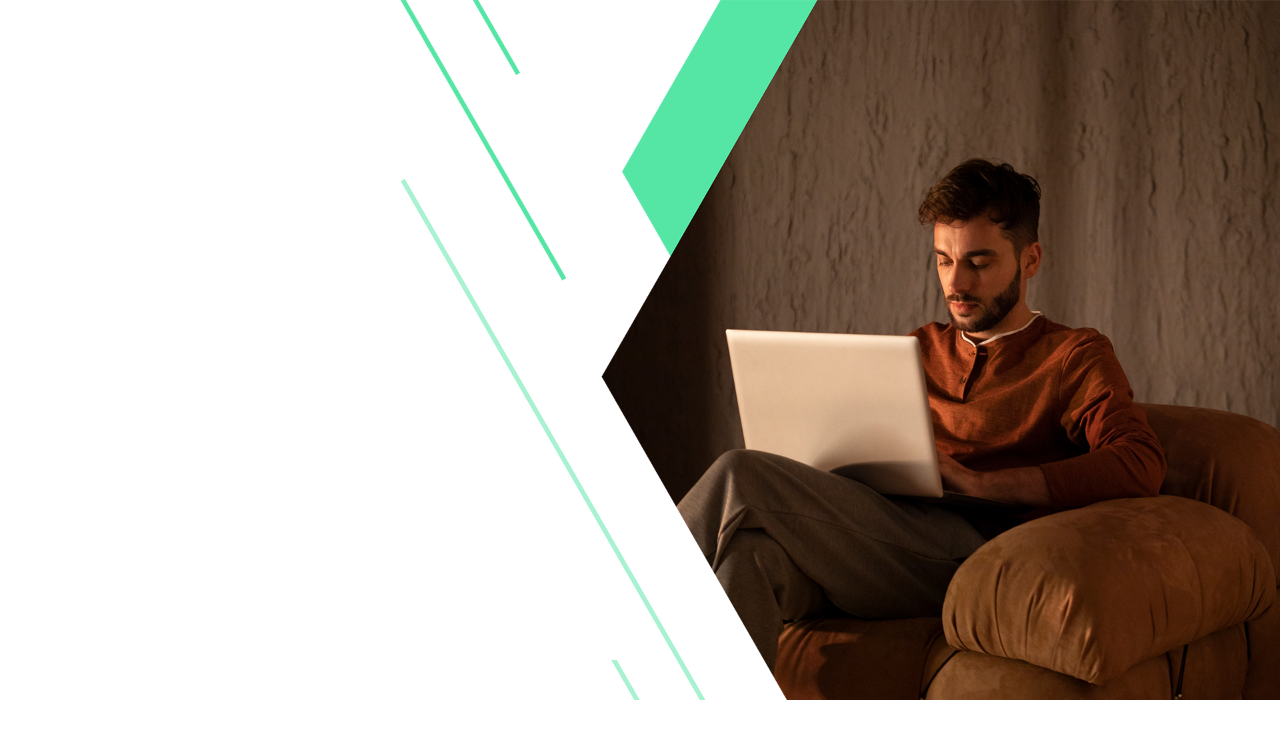
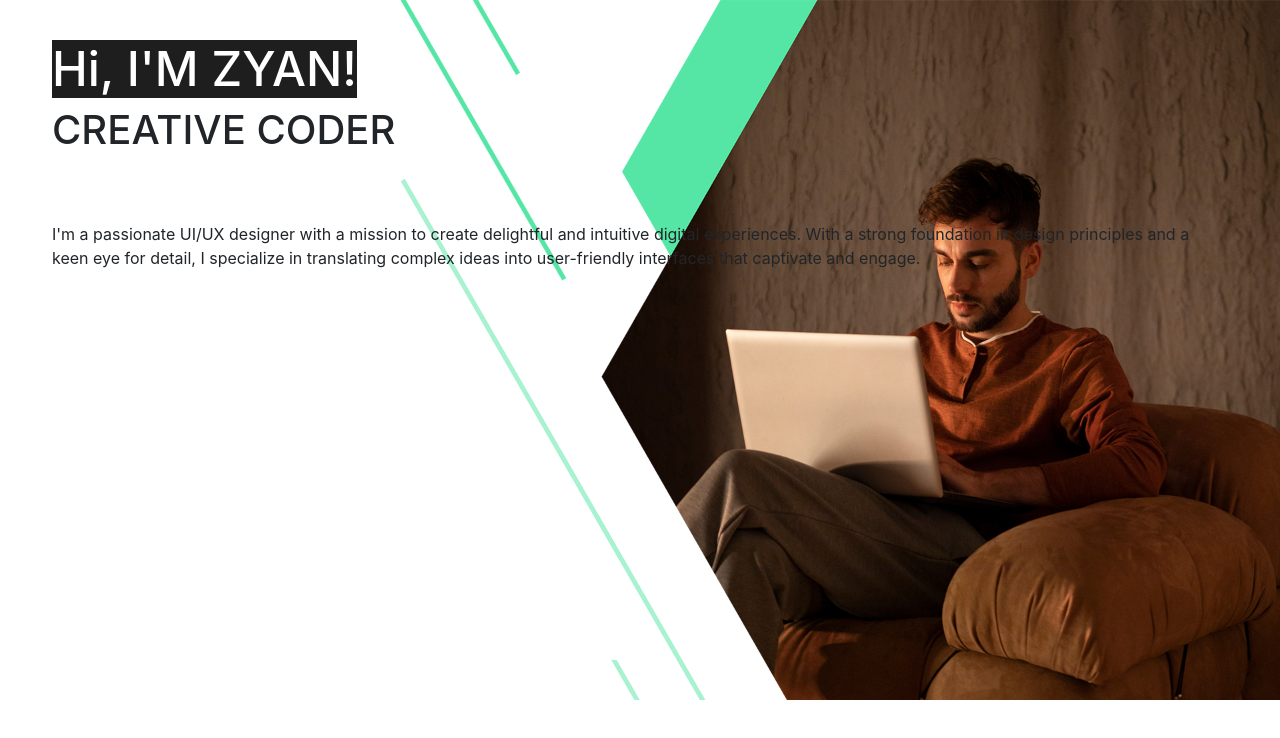
Before and after one commit to afrojaakter032/personal-website-react, a React (Create React App) app: page / in a window 1280 px wide. Shown: the top 738 px of the page. Built offline with nearby package versions, Linux system fonts and the light colour scheme.

Commit message:
hero section work

```diff
--- a/public/assets/css/main.css
+++ b/public/assets/css/main.css
@@ -4,8 +4,20 @@
 }
 
 /* .hero-image {
-    background: url(./images/banner_bg2.png);
+    background-image: url('./asstes/images/banner_bg2.png');
     background-size: cover;
     background-repeat: no-repeat;
+    height: 700px;
 
 } */
+.hero-header {
+    color: white;
+    background-color: rgb(30, 30, 30);
+    display: inline-block;
+    font-size: 48px;
+}
+
+.hero-item {
+    padding: 20px;
+    margin: 20px;
+}
--- a/src/pages/Home/Home.js
+++ b/src/pages/Home/Home.js
@@ -4,20 +4,33 @@ export default function Home() {
   return (
     <>
     <main>
-        <section className='hero'>
+        <section className='hero' style={{height:700, background: 'url(./assets/images/banner_bg2.png)', backgroundSize:"cover"}}>
         <div className='container-fluid'>
             <div className='row'>
-                <div className='col-lg-12 hero-image' style={{height:700, background: "url(./assets/images/banner_bg2.png)", backgroundSize:"cover"}}>
+                <div className='col-lg-12 hero-image'>
+                  <div className='hero-content'>
+                    <div className='hero-item'>
+                        <p className='h1 hero-header'>Hi, I'M ZYAN!</p>
+                        <p className='h1 hero-sub-header'>CREATIVE CODER</p>
+                    </div>
 
+                    <div className='hero-item'>
+                      <p>I'm a passionate UI/UX designer with a mission to create delightful and intuitive digital experiences. With a strong foundation in design principles and a keen eye for detail, I specialize in translating complex ideas into user-friendly interfaces that captivate and engage.</p>
+                    </div>
+
+
+                  </div>
 
                 </div>
 
             </div>
 
+
         </div>
 
 
         </section>
+
 
     </main>
     <footer>
```
